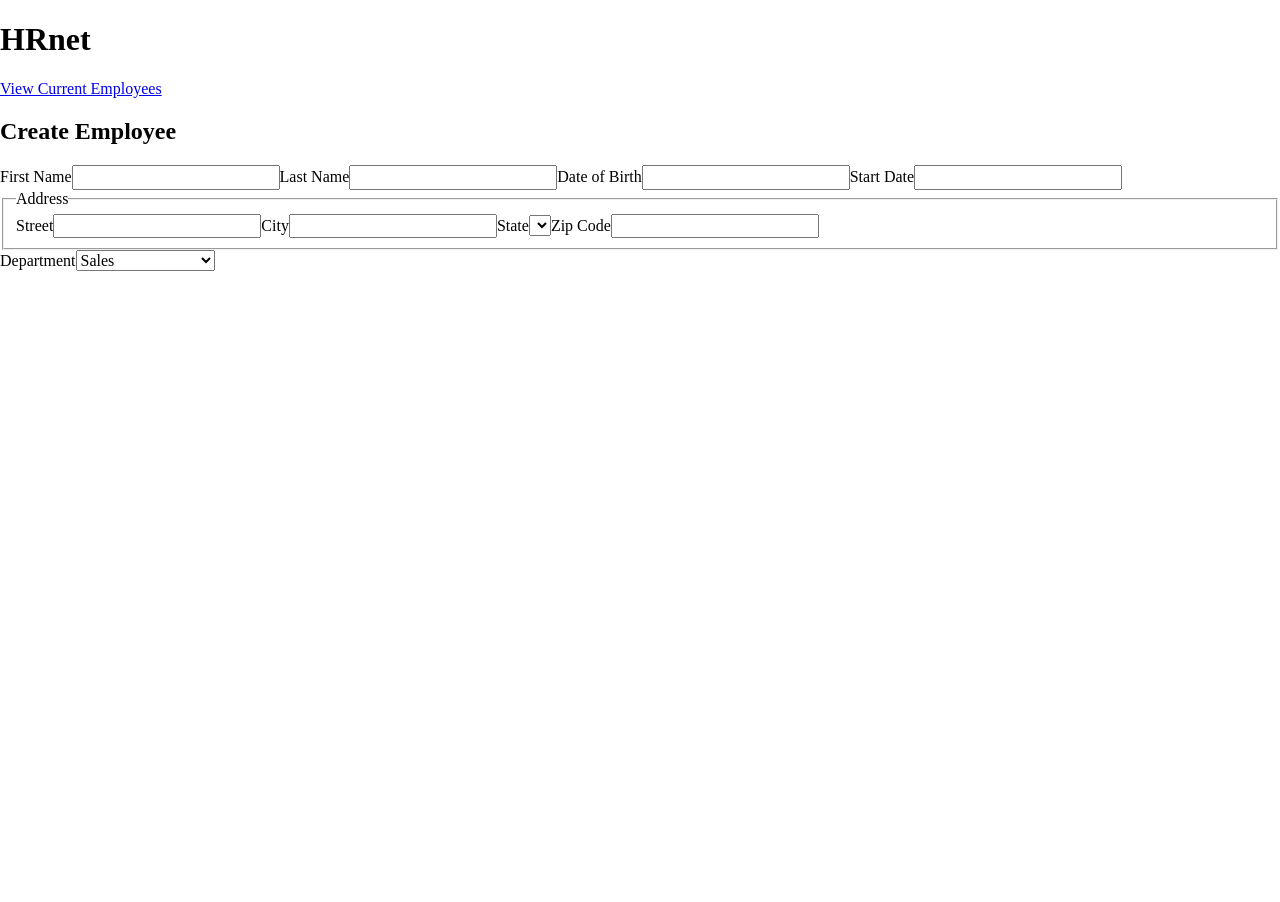
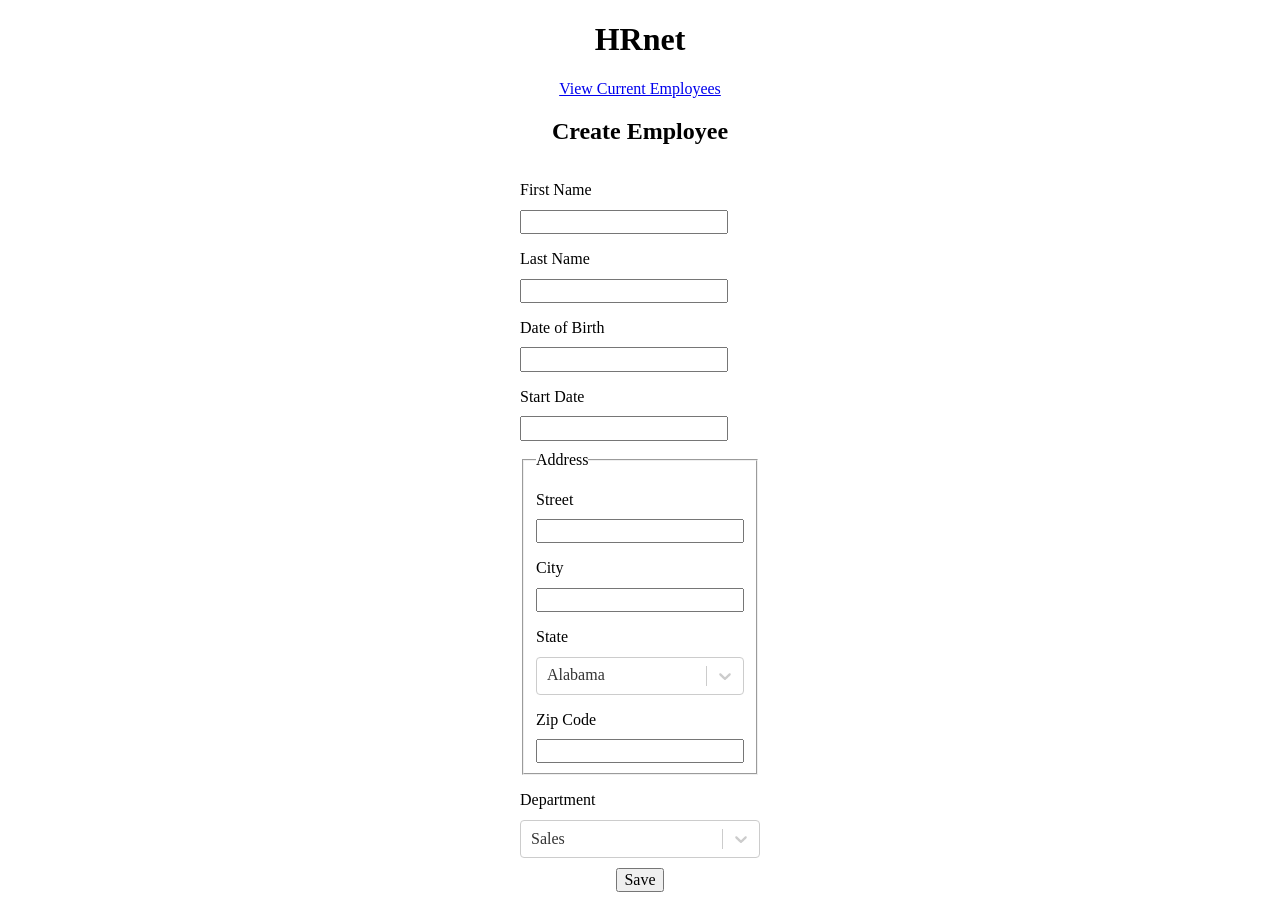
Before and after one commit to mb47000/Brousse_Michel_3_HRnet_react_042022, a React (Create React App) app: page / in a window 1280 px wide. Before the commit the page ends 800 px from the top, so only its background shows below. Built offline with nearby package versions, Linux system fonts and the light colour scheme.

Commit message:
✨ Implement employee form component, ➕ add datetime and dropdown package

```diff
--- a/package.json
+++ b/package.json
@@ -9,10 +9,12 @@
     "@testing-library/user-event": "^13.5.0",
     "normalize.css": "^8.0.1",
     "react": "^18.0.0",
+    "react-datepicker": "^4.7.0",
     "react-dom": "^18.0.0",
     "react-redux": "^7.2.8",
     "react-router-dom": "^6.3.0",
     "react-scripts": "5.0.1",
+    "react-select": "^5.3.0",
     "styled-components": "^5.3.3",
     "web-vitals": "^2.1.4"
   },
--- /dev/null
+++ b/src/components/NewEmployeeForm/index.jsx
@@ -0,0 +1,99 @@
+import React, { useState, useRef } from 'react'
+import DatePicker from 'react-datepicker'
+import Select from 'react-select'
+import 'react-datepicker/dist/react-datepicker.css'
+import statesList from '../../data/states.js'
+import departmentsList from '../../data/departments.js'
+
+const NewEmployeeForm = () => {
+  const form = useRef(null)
+  const [birthDate, setBirthDate] = useState()
+  const [startDate, setStartDate] = useState()
+  const [selectedState, setSelectedState] = useState(statesList[0])
+  const [selectedDepartment, setSelectedDepartment] = useState(
+    departmentsList[0]
+  )
+
+  const resetForm = (e) => {
+    setSelectedState(statesList[0])
+    setSelectedDepartment(departmentsList[0])
+    setBirthDate(null)
+    setStartDate(null)
+    e.target.reset()
+  }
+
+  const handleSubmit = (e) => {
+    e.preventDefault()
+
+    const data = new FormData(form.current)
+    // data.set('birthDate', birthDate.toLocaleDateString('en-US'))
+    // data.set('startDate', startDate.toLocaleDateString('en-US'))
+
+    console.log(JSON.stringify(Object.fromEntries(data)))
+
+    resetForm(e)
+  }
+
+  return (
+    <>
+      <form ref={form} onSubmit={(e) => handleSubmit(e)}>
+        <label htmlFor="first-name">First Name</label>
+        <input name="firstName" type="text" id="first-name" />
+        <label htmlFor="last-name">Last Name</label>
+        <input name="lastName" type="text" id="last-name" />
+        <label htmlFor="date-of-birth">Date of Birth</label>
+        <DatePicker
+          required
+          selected={birthDate}
+          onChange={(date) => setBirthDate(date)}
+          name="birthDate"
+          id="date-of-birth"
+        />
+        <label htmlFor="start-date">Start Date</label>
+        <DatePicker
+          required
+          selected={startDate}
+          onChange={(date) => setStartDate(date)}
+          name="startDate"
+          id="start-date"
+        />
+        <fieldset className="address">
+          <legend>Address</legend>
+
+          <label htmlFor="street">Street</label>
+          <input name="street" id="street" type="text" />
+
+          <label htmlFor="city">City</label>
+          <input name="city" id="city" type="text" />
+
+          <label htmlFor="state">State</label>
+          <Select
+            value={selectedState}
+            defaultValue={selectedState}
+            onChange={setSelectedState}
+            options={statesList}
+            id="states"
+            name="state"
+          />
+
+          <label htmlFor="zip-code">Zip Code</label>
+          <input name="zip-code" id="zip-code" type="number" />
+        </fieldset>
+        <label htmlFor="department">Department</label>
+        <Select
+          name="department"
+          value={selectedDepartment}
+          defaultValue={selectedDepartment}
+          onChange={setSelectedDepartment}
+          options={departmentsList}
+          id="department"
+        />
+        <div className="container address">
+          <button type="submit">Save</button>
+        </div>
+      </form>
+    </>
+  )
+}
+
+export default NewEmployeeForm
--- /dev/null
+++ b/src/components/Title/index.jsx
@@ -0,0 +1,9 @@
+const Title = ({ title }) => {
+  return (
+    <div className="title">
+      <h1>{title}</h1>
+    </div>
+  )
+}
+
+export default Title
--- /dev/null
+++ b/src/data/departments.js
@@ -0,0 +1,9 @@
+const departmentList = [
+  { label: 'Sales', value: 'Sales' },
+  { label: 'Marketing', value: 'Marketing' },
+  { label: 'Engineering', value: 'Engineering' },
+  { label: 'Human Resources', value: 'Human Resources' },
+  { label: 'Legal', value: 'Legal' },
+]
+
+export default departmentList
--- /dev/null
+++ b/src/data/states.js
@@ -0,0 +1,240 @@
+const statesList = [
+  {
+    label: 'Alabama',
+    value: 'AL',
+  },
+  {
+    label: 'Alaska',
+    value: 'AK',
+  },
+  {
+    label: 'American Samoa',
+    value: 'AS',
+  },
+  {
+    label: 'Arizona',
+    value: 'AZ',
+  },
+  {
+    label: 'Arkansas',
+    value: 'AR',
+  },
+  {
+    label: 'California',
+    value: 'CA',
+  },
+  {
+    label: 'Colorado',
+    value: 'CO',
+  },
+  {
+    label: 'Connecticut',
+    value: 'CT',
+  },
+  {
+    label: 'Delaware',
+    value: 'DE',
+  },
+  {
+    label: 'District Of Columbia',
+    value: 'DC',
+  },
+  {
+    label: 'Federated States Of Micronesia',
+    value: 'FM',
+  },
+  {
+    label: 'Florida',
+    value: 'FL',
+  },
+  {
+    label: 'Georgia',
+    value: 'GA',
+  },
+  {
+    label: 'Guam',
+    value: 'GU',
+  },
+  {
+    label: 'Hawaii',
+    value: 'HI',
+  },
+  {
+    label: 'Idaho',
+    value: 'ID',
+  },
+  {
+    label: 'Illinois',
+    value: 'IL',
+  },
+  {
+    label: 'Indiana',
+    value: 'IN',
+  },
+  {
+    label: 'Iowa',
+    value: 'IA',
+  },
+  {
+    label: 'Kansas',
+    value: 'KS',
+  },
+  {
+    label: 'Kentucky',
+    value: 'KY',
+  },
+  {
+    label: 'Louisiana',
+    value: 'LA',
+  },
+  {
+    label: 'Maine',
+    value: 'ME',
+  },
+  {
+    label: 'Marshall Islands',
+    value: 'MH',
+  },
+  {
+    label: 'Maryland',
+    value: 'MD',
+  },
+  {
+    label: 'Massachusetts',
+    value: 'MA',
+  },
+  {
+    label: 'Michigan',
+    value: 'MI',
+  },
+  {
+    label: 'Minnesota',
+    value: 'MN',
+  },
+  {
+    label: 'Mississippi',
+    value: 'MS',
+  },
+  {
+    label: 'Missouri',
+    value: 'MO',
+  },
+  {
+    label: 'Montana',
+    value: 'MT',
+  },
+  {
+    label: 'Nebraska',
+    value: 'NE',
+  },
+  {
+    label: 'Nevada',
+    value: 'NV',
+  },
+  {
+    label: 'New Hampshire',
+    value: 'NH',
+  },
+  {
+    label: 'New Jersey',
+    value: 'NJ',
+  },
+  {
+    label: 'New Mexico',
+    value: 'NM',
+  },
+  {
+    label: 'New York',
+    value: 'NY',
+  },
+  {
+    label: 'North Carolina',
+    value: 'NC',
+  },
+  {
+    label: 'North Dakota',
+    value: 'ND',
+  },
+  {
+    label: 'Northern Mariana Islands',
+    value: 'MP',
+  },
+  {
+    label: 'Ohio',
+    value: 'OH',
+  },
+  {
+    label: 'Oklahoma',
+    value: 'OK',
+  },
+  {
+    label: 'Oregon',
+    value: 'OR',
+  },
+  {
+    label: 'Palau',
+    value: 'PW',
+  },
+  {
+    label: 'Pennsylvania',
+    value: 'PA',
+  },
+  {
+    label: 'Puerto Rico',
+    value: 'PR',
+  },
+  {
+    label: 'Rhode Island',
+    value: 'RI',
+  },
+  {
+    label: 'South Carolina',
+    value: 'SC',
+  },
+  {
+    label: 'South Dakota',
+    value: 'SD',
+  },
+  {
+    label: 'Tennessee',
+    value: 'TN',
+  },
+  {
+    label: 'Texas',
+    value: 'TX',
+  },
+  {
+    label: 'Utah',
+    value: 'UT',
+  },
+  {
+    label: 'Vermont',
+    value: 'VT',
+  },
+  {
+    label: 'Virgin Islands',
+    value: 'VI',
+  },
+  {
+    label: 'Virginia',
+    value: 'VA',
+  },
+  {
+    label: 'Washington',
+    value: 'WA',
+  },
+  {
+    label: 'West Virginia',
+    value: 'WV',
+  },
+  {
+    label: 'Wisconsin',
+    value: 'WI',
+  },
+  {
+    label: 'Wyoming',
+    value: 'WY',
+  },
+]
+
+export default statesList
--- a/src/pages/Home/index.jsx
+++ b/src/pages/Home/index.jsx
@@ -1,47 +1,15 @@
 import { Link } from 'react-router-dom'
+import NewEmployeeForm from '../../components/NewEmployeeForm'
+import Title from '../../components/Title'
 
 const Home = () => {
   return (
     <>
-      <div className="title">
-        <h1>HRnet</h1>
-      </div>
+      <Title title="HRnet" />
       <div className="container">
         <Link to="/employees">View Current Employees</Link>
         <h2>Create Employee</h2>
-        <form>
-          <label htmlFor="first-name">First Name</label>
-          <input type="text" id="first-name" />
-          <label htmlFor="last-name">Last Name</label>
-          <input type="text" id="last-name" />
-          <label htmlFor="date-of-birth">Date of Birth</label>
-          <input id="date-of-birth" type="text" />
-          <label htmlFor="start-date">Start Date</label>
-          <input id="start-date" type="text" />
-          <fieldset className="address">
-            <legend>Address</legend>
-
-            <label htmlFor="street">Street</label>
-            <input id="street" type="text" />
-
-            <label htmlFor="city">City</label>
-            <input id="city" type="text" />
-
-            <label htmlFor="state">State</label>
-            <select name="state" id="state"></select>
-
-            <label htmlFor="zip-code">Zip Code</label>
-            <input id="zip-code" type="number" />
-          </fieldset>
-          <label htmlFor="department">Department</label>
-          <select name="department" id="department">
-            <option>Sales</option>
-            <option>Marketing</option>
-            <option>Engineering</option>
-            <option>Human Resources</option>
-            <option>Legal</option>
-          </select>
-        </form>
+        <NewEmployeeForm />
       </div>
     </>
   )
--- a/src/utils/styles/GlobalStyle.js
+++ b/src/utils/styles/GlobalStyle.js
@@ -7,6 +7,31 @@ const GlobalStyle = createGlobalStyle`
 
 #root {
 }
+
+.title {
+    display: flex;
+    align-items: center;
+    justify-content: center;
+}
+
+
+.container {
+    display: flex;
+    flex-direction: column;
+    align-items: center;
+    justify-content: center;
+}
+
+label {
+    display: block;
+    margin-top: 1rem;
+    margin-bottom: 10px;
+}
+
+.address {
+    margin-top: 10px;
+    margin-bottom: 10px;
+}
 `
 
 export default GlobalStyle
```
Also changed, not shown: 2 other files (tests, documents, lock files or other folders).
